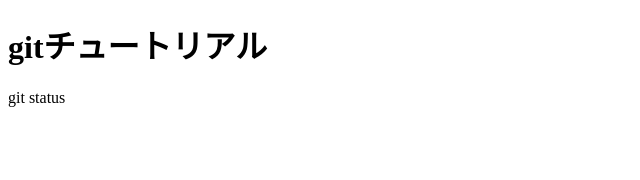
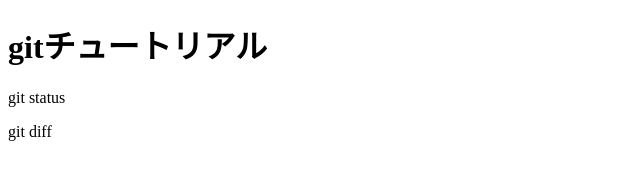
Before and after one commit to kisanasaki/git_tutorial_back, a plain HTML site: page index.html in a window 1280 px wide. Shown: the full height of the page, 0-640 px from the left. Drawn offline with Linux system fonts and the light colour scheme.

Commit message:
git diffを追記

```diff
--- a/index.html
+++ b/index.html
@@ -11,6 +11,7 @@
 
     <h1>gitチュートリアル</h1>
     <p>git status</p>
+    <p>git diff</p>
     <!--
 1
 -----------------------------------------------
@@ -35,5 +36,15 @@
 
 -----------------------------------------------
     -->
+
+    <!--
+3
+-----------------------------------------------
+        git diff <ファイル名>
+        git addする前の変更分
+        git diff --staged
+        git addした後の変更分ステージしたけどコミットしてない
+-----------------------------------------------
+    -->
 </body>
 </html>
```
